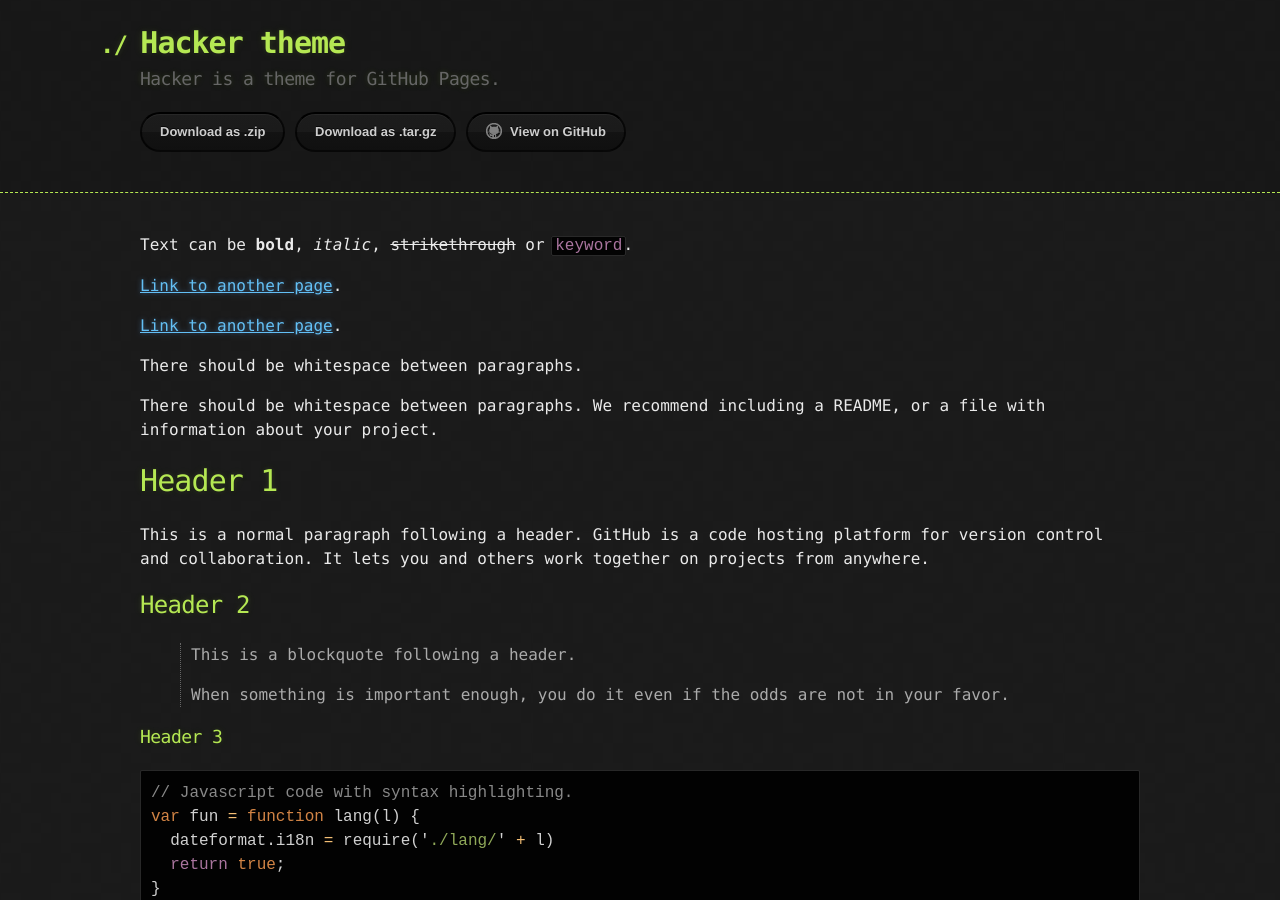
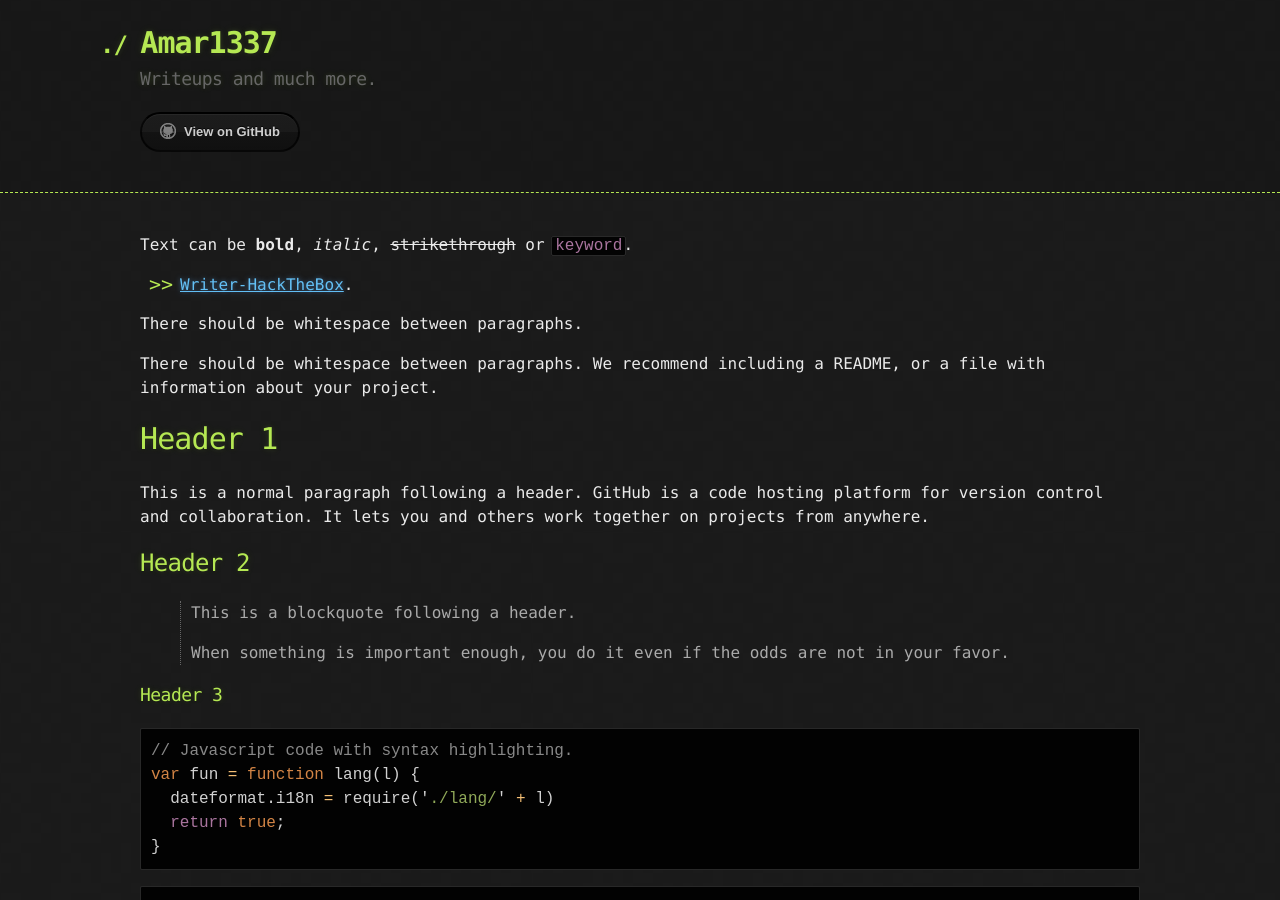
Before and after one commit to Amar-1337/amar-1337.github.io, a Jekyll site: the page built from index.md, in a window 1280 px wide and 900 px high. Built offline with Jekyll 4.4.1, drawn with Linux system fonts in a browser that asks for light colours.

Commit message:
first commit

```diff
--- a/_config.yml
+++ b/_config.yml
@@ -1,5 +1,5 @@
-title: Hacker theme
-description: Hacker is a theme for GitHub Pages.
-show_downloads: true
+title: Amar1337
+description: Writeups and much more.
+show_downloads: false
 google_analytics:
 theme: jekyll-theme-hacker
--- a/index.md
+++ b/index.md
@@ -4,9 +4,7 @@ layout: default
 
 Text can be **bold**, _italic_, ~~strikethrough~~ or `keyword`.
 
-[Link to another page](./another-page.html).
-
-[Link to another page](./writer-htb.html).
+*   [Writer-HackTheBox](./writer-htb.html).
 
 There should be whitespace between paragraphs.
 
@@ -100,7 +98,7 @@ end
 
 ### Large image
 
-![Branching](https://guides.github.com/activities/hello-world/branching.png)
+![Branching](https://i.pinimg.com/originals/3c/69/45/3c694513abec5c9c7cdd0bef7e6ec718.jpg)
 
 
 ### Definition lists can be used with HTML syntax.
```
Also changed, not shown: another-page.md (deleted, +0 -9 lines), writer-htb.md (+1 -1 lines).
